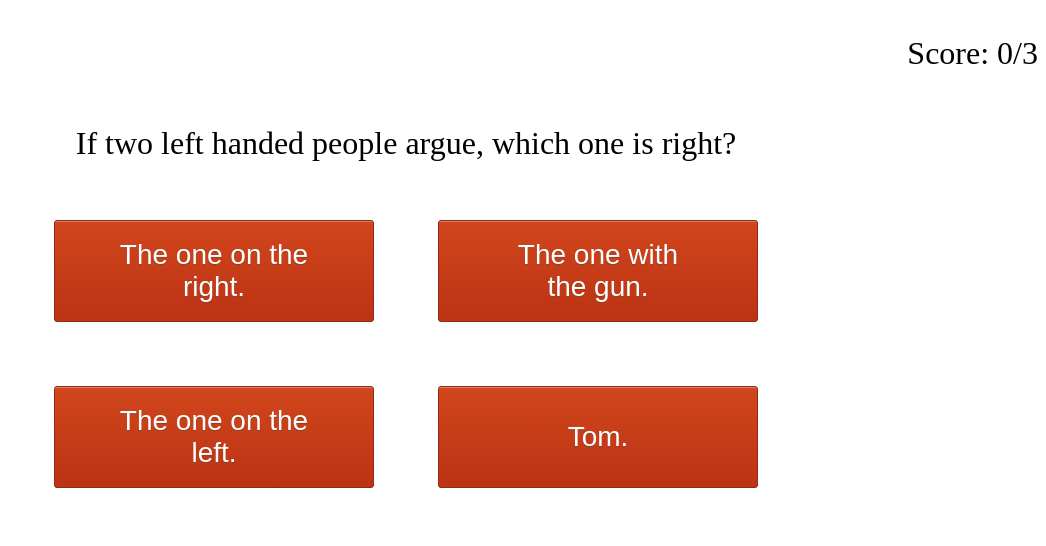
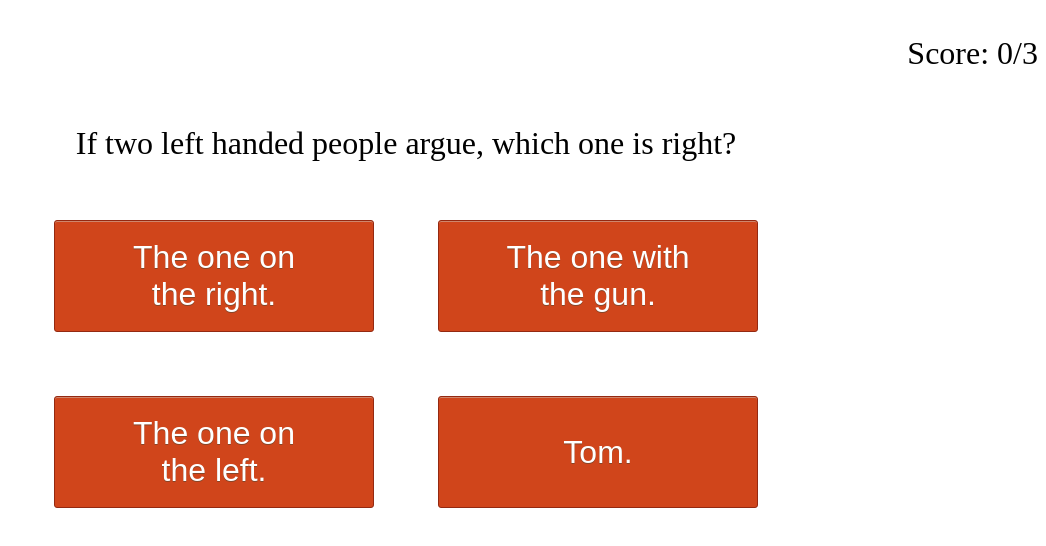
Before and after one commit to touhidrahman/adp-quiz-app, an Angular app: page / in a window 1280 px wide. Both pictures are taken after a click on the button "Abstract Quiz". Shown: the top 546 px of the page, without its empty margins (234-1280 px from the left). Built offline with nearby package versions, Linux system fonts and the light colour scheme; data requests are answered from the project's data file.

Commit message:
Highlight correct answer

```diff
--- a/src/app/app.component.html
+++ b/src/app/app.component.html
@@ -34,6 +34,10 @@
             <button
               *ngIf="j % 2 === 0"
               class="button selection-button"
+              [ngClass]="{
+                'warn': currentSelectedAnswer === j && currentCorrectAnswer !== currentSelectedAnswer,
+                'success': currentCorrectAnswer === j
+              }"
               (click)="submitAnswer(question, j)"
             >
               {{ answer.content }}
@@ -45,6 +49,10 @@
             <button
               *ngIf="j % 2 === 1"
               class="button selection-button"
+              [ngClass]="{
+                'warn': currentSelectedAnswer === j && currentCorrectAnswer !== currentSelectedAnswer,
+                'success': currentCorrectAnswer === j
+              }"
               (click)="submitAnswer(question, j)"
             >
               {{ answer.content }}
--- a/src/app/app.component.ts
+++ b/src/app/app.component.ts
@@ -19,8 +19,10 @@ export class AppComponent implements OnInit {
   title = 'ADP Quiz App';
   QUESTION_CHANGE_DELAY = 2000; // ms
 
+  currentStep = APP_STEPS.WELCOME;
   currentQuestion = 0;
-  currentStep = APP_STEPS.WELCOME;
+  currentCorrectAnswer = -1;
+  currentSelectedAnswer = -1;
   loading = false;
   activeQuiz: Quiz;
   quizzes: Array<Quiz>;
@@ -43,9 +45,19 @@ export class AppComponent implements OnInit {
 
   submitAnswer(question: Question, index: number): void {
     this.loading = true;
+    this.currentSelectedAnswer = index;
 
     // user's choosen answer, value says correct or not
     const wasCorrect = question.answers[index].value;
+
+    // to highlight correct answer
+    if (wasCorrect) {
+      this.currentCorrectAnswer = index;
+    } else {
+      this.currentCorrectAnswer = question.answers.indexOf(
+        question.answers.filter(it => !!it.value)[0]
+      );
+    }
 
     this.result.push({
       question,
@@ -62,6 +74,9 @@ export class AppComponent implements OnInit {
       }
 
       this.loading = false;
+      this.currentCorrectAnswer = -1;
+      this.currentSelectedAnswer = -1;
+
     }, this.QUESTION_CHANGE_DELAY);
   }
 }
--- a/src/styles.scss
+++ b/src/styles.scss
@@ -1,7 +1,6 @@
 /* You can add global styles to this file, and also import other style files */
 button.button {
   box-shadow: inset 0px 1px 0px 0px #cf866c;
-  background: linear-gradient(to bottom, #d0451b 5%, #bc3315 100%);
   filter: progid:DXImageTransform.Microsoft.gradient(startColorstr='#d0451b', endColorstr='#bc3315',GradientType=0);
   background-color: #d0451b;
   border-radius: 3px;
@@ -9,20 +8,23 @@ button.button {
   display: inline-block;
   cursor: pointer;
   color: #ffffff;
-  font-family: Arial;
-  font-size: 28px;
+  font-size: 2rem;
   padding: 18px 56px;
   text-decoration: none;
   text-shadow: 0px 1px 0px #854629;
 }
 
 button.button:hover {
-  background: linear-gradient(to bottom, #bc3315 5%, #d0451b 100%);
-  filter: progid:DXImageTransform.Microsoft.gradient(startColorstr='#bc3315', endColorstr='#d0451b',GradientType=0);
-  background-color: #bc3315;
-}
-
-button.button:active {
   position: relative;
   top: 1px;
 }
+
+button.success {
+  background-color: #35b116 !important;
+  border: 1px solid #17b409;
+}
+
+button.warn {
+  background-color: #ecb605 !important;
+  border: 1px solid #c0bd12;
+}
```
